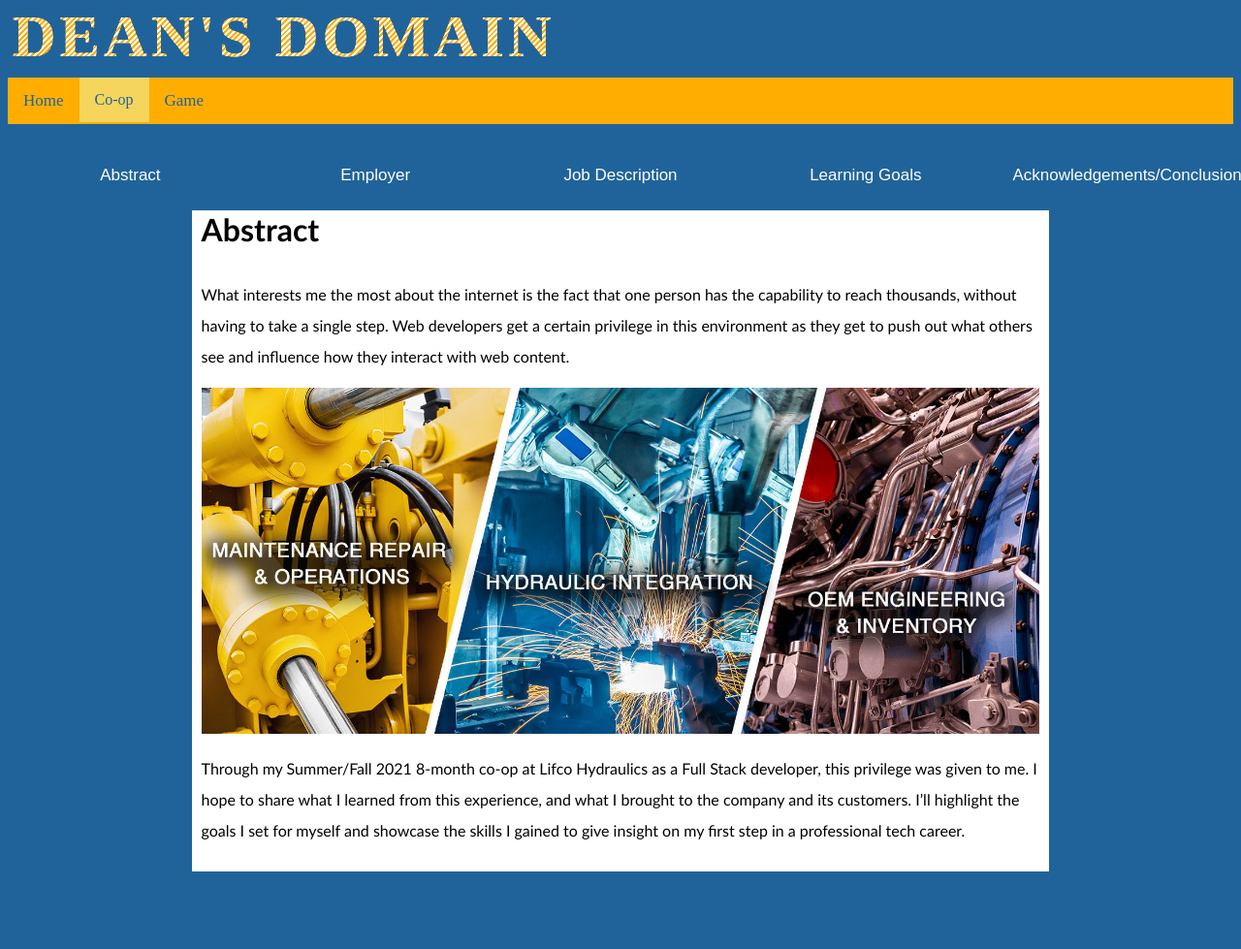
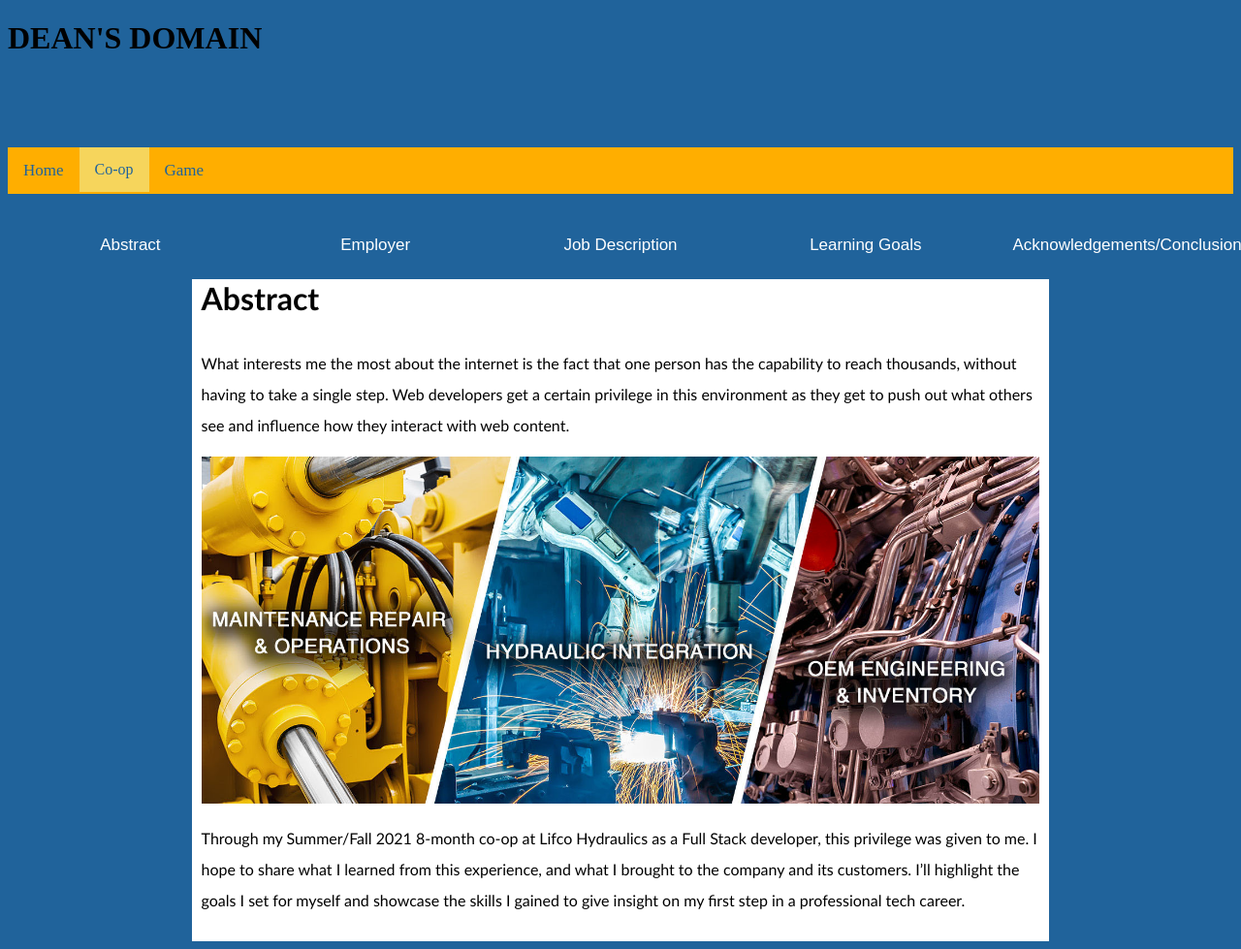
Before and after one commit to dmellode/deansDomain, a PHP site: page /coop.html in a window 1280 px wide. Shown: the whole page at 97% size. Before the commit the page ends 899 px from the top, so only its background shows below. Run offline with PHP 8.4, Linux system fonts and the light colour scheme.

Commit message:
remove fancy title

```diff
--- a/style.css
+++ b/style.css
@@ -1,4 +1,4 @@
-@import url('https://fonts.googleapis.com/css2?family=Poppins:ital,wght@1,900&display=swap');
+/* @import url('https://fonts.googleapis.com/css2?family=Poppins:ital,wght@1,900&display=swap');
 
 .title {
   position: absolute;
@@ -56,7 +56,7 @@
 .title:hover:after {
   top: -10px;
   left: -10px;
-}
+}  */
 
 header {
     background-color: #f6d55c;
@@ -232,12 +232,12 @@ dt {
   }
 
   /* Display the columns below each other instead of side by side on small screens */
-  @media screen and (max-width: 650px) {
+  /* @media screen and (max-width: 650px) {
     .column {
       width: 100%;
       display: block;
     }
-  }
+  } */
 
   /* Add some shadows to create a card effect */
   .card {
```
